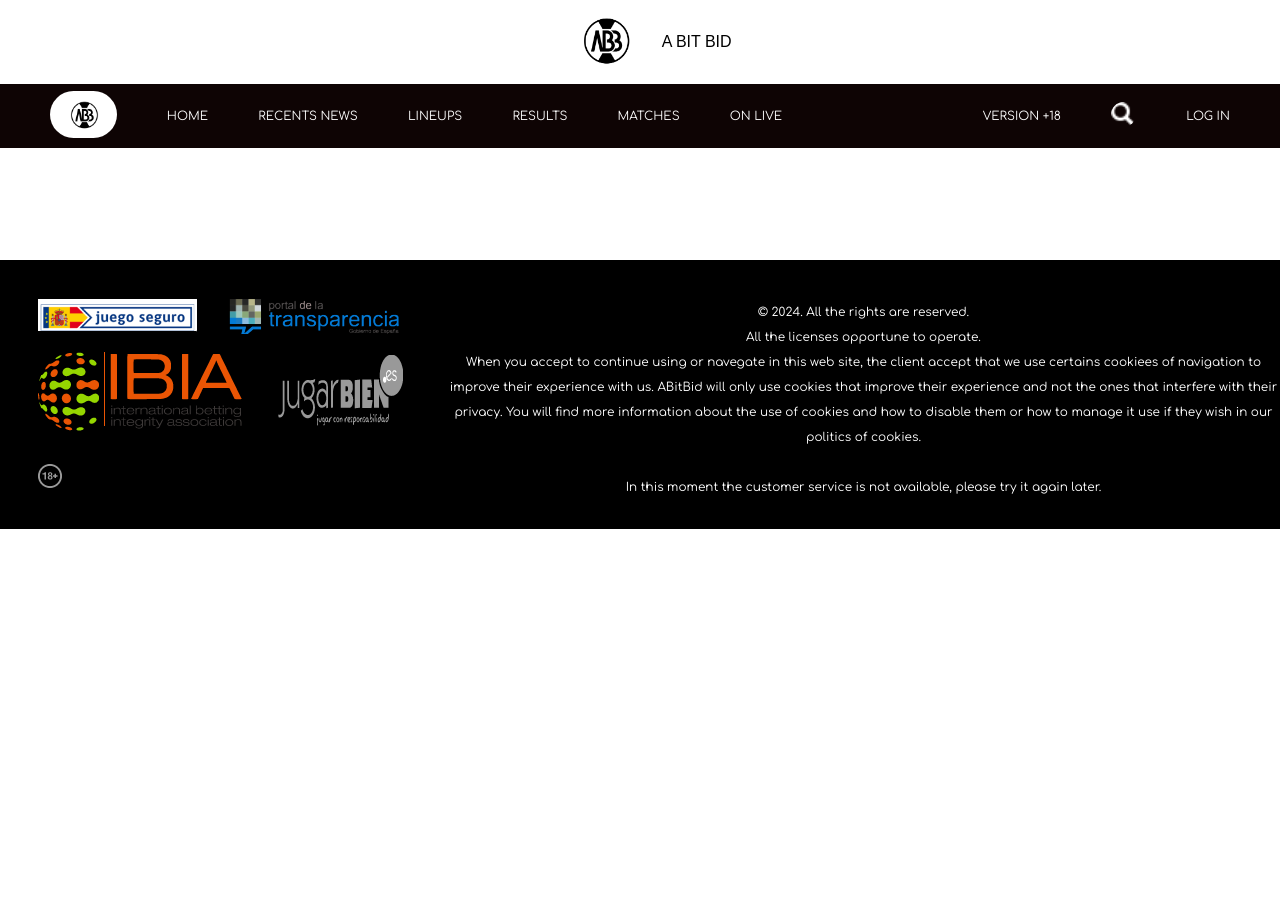
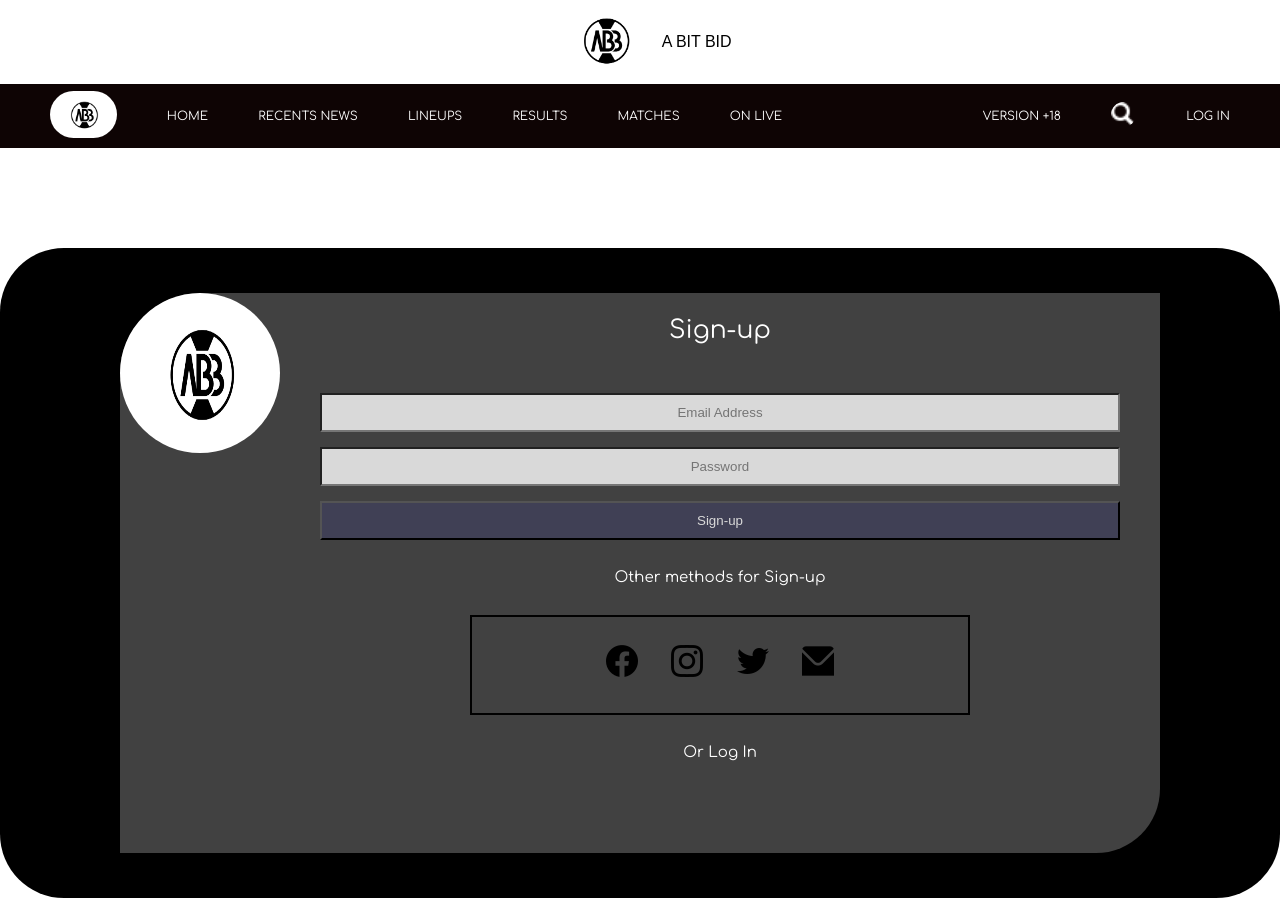
Before and after one commit to rams002/a-bit-bid, a website: page src/view/sign.ejs in a window 1280 px wide. Shown: the top 898 px of the page. Before the commit the page ends 800 px from the top, so only its background shows below. Drawn offline with nearby package versions, Linux system fonts and the light colour scheme; files that its build step writes are made by us from their sources; a web font is replaced by a local one.

Commit message:
finish sign(copy log in the next one)

```diff
--- a/src/css/sign.css
+++ b/src/css/sign.css
@@ -74,15 +74,111 @@ nav a{
     place-content: center;
 }
 
-/* log */
-.log{
-    margin: 56px 100px;
+
+
+
+
+
+/* sign */
+.about-us{
+    margin-top: 100px;
+    margin-bottom: 100px;
     background-color: #000000;
+    height: 650px;
+    width: 100%;
+    color: #FFFFFF;
     border-radius: 64px;
+    display: flex;
+    justify-content: center;
+    align-items: center;
+    overflow: hidden;
+
+}
+.content-about-us{
+    margin: 150px;
+    background-color: #414141 ;
+    height: 560px;
+    border-top-left-radius: 80.5px;
+    display: flex;
+    justify-content: center;
+    border-bottom-right-radius: 64px;
+}
+.img-about-us img{
+    width: 160px;
+    height: 160px;
+    border-radius: 80px;
+    justify-content: start;
+}
+.text-about-us{
+    text-align: center;
+    line-height: 25px;
+    font-size: 12px;
+    padding: 25px;
+    padding-bottom: 25px;
+}
+.title{
+    font-size: 25px;
+}
+.normal-text{
+    font-size: 15px;
+    margin: 25px;
+    text-decoration: none;
+    color: white;
 }
 
 
-/*footer*/
+/*   form   */
+
+form{
+    margin-top: 50px;
+
+}
+.email-pass-enter{
+
+    font-size: 15px;
+    margin:15px;
+    background-color: #d9d9d9;
+    width: 800px;
+    box-sizing: border-box;
+}
+.email-pass{
+    background-color: #d9d9d9;
+    width: 100%;
+    padding: 10px;
+    text-align: center;
+    color: black;
+}
+
+.button{
+    background-color: rgba(60, 60, 202, 0.144) ;
+    color: #d9d9d9;
+    padding: 10px;
+    text-align: center;
+    width: 800px;
+}
+.button:hover{
+    background-color: blue;
+}
+
+.center-other-methods{
+    display: grid;
+    place-items: center;
+}
+
+.other-methods{
+    width: 500px;
+    height: 100px;
+    display: flex;
+    justify-content: center;
+    align-items: center;
+    border: 2px solid black;
+}
+
+.img-other-methods{
+    margin-left: 15px;
+    margin-right: 15px;
+}
+/*    footer     */
 
 .footer{
     height: 269px;
@@ -93,7 +189,6 @@ nav a{
     justify-content: center;
     align-items: center;
     position: absolute;
-
 }
 .text-footer{
     text-align: center;
--- a/src/view/sign.ejs
+++ b/src/view/sign.ejs
@@ -27,15 +27,44 @@
         <div class="rightNAV"><a href="">LOG IN</a></div>
     </nav>
 
+
+
     <div class="generalBody">
-        <div class="log">
-            <div class="logo"></div>
-            <div class="log-content">
+        <div class="about-us">
+            <div class="content-about-us">
+                <div class="img-about-us">
+                    <img src="/components/LOGO.jpg" alt="">
+                </div>
+                <div class="text-about-us">
+                    <p class="title">Sign-up</p>
+                    <form action="">
+                        <div class="email-pass-enter">
+                            <input type="email" placeholder="Email Address" class="email-pass">
+                        </div>
+                        <div class="email-pass-enter">
+                            <input type="password" placeholder="Password" class="email-pass">
+                        </div>
+                        <button type="submit" class="button">Sign-up</button>
+                    </form>
+                    <p class="normal-text">Other methods for Sign-up</p>
 
+                    <div class="center-other-methods">
+                        <div class="other-methods">
+                            <div>
+
+                                <img src="/components/facebook.png" alt="" class="img-other-methods">
+                                <img src="/components/instagram.png" alt="" class="img-other-methods">
+                                <img src="/components/twitter.png" alt="" class="img-other-methods">
+                                <img src="/components/sobre.png" alt="" class="img-other-methods">
+                            </div>
+
+                        </div>
+                        <a href=""><p class="normal-text">Or Log In</p></a>
+                    </div>
+                </div>
             </div>
         </div>
     </div>
-
 
 
     <footer class="footer">
```
Also changed, not shown: src/components/facebook.png (added), src/components/instagram.png (added), src/components/sobre.png (added), src/components/twitter.png (added).
